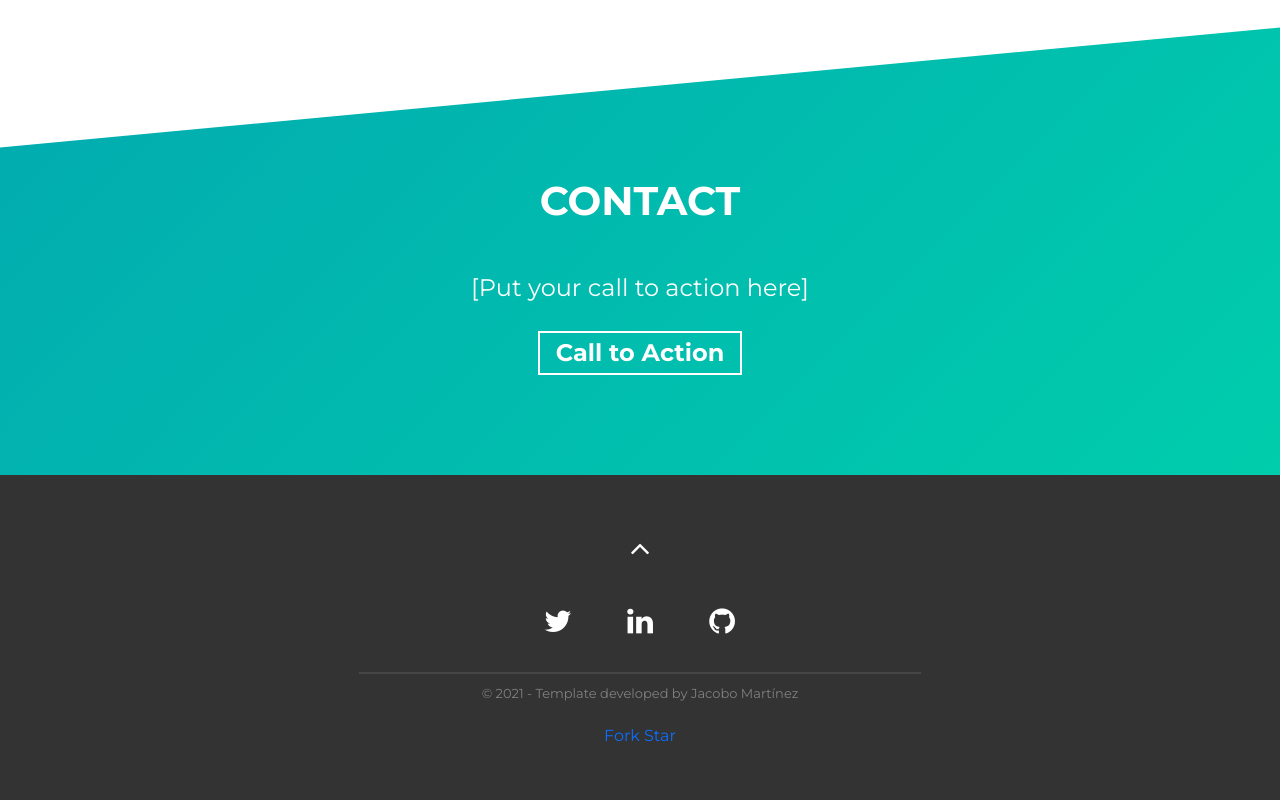
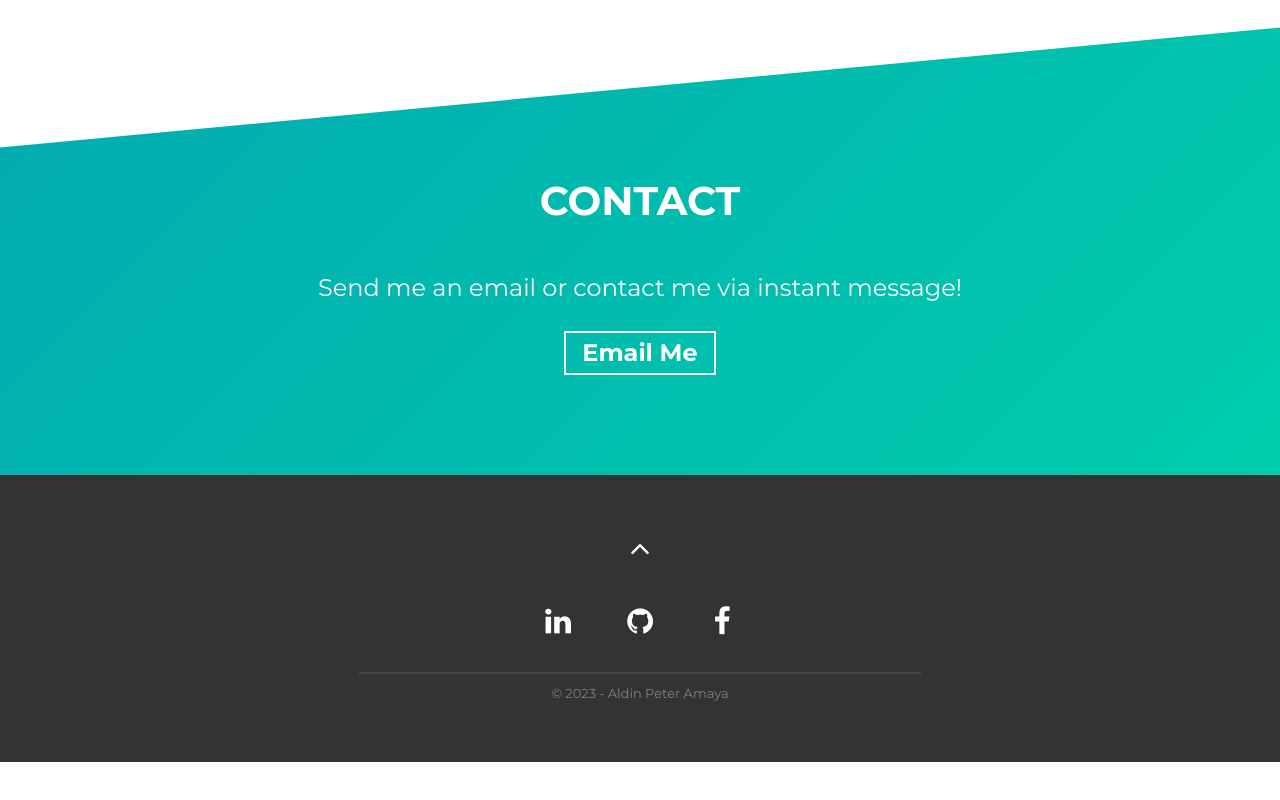
Before and after one commit to aldindev/aldindev.github.io, a website built with Parcel: page src/index.html in a window 1280 px wide. Shown: the part 2878-3678 px from the top of the page. After the commit the page ends 3640 px from the top, so only its background shows below. Built offline with nearby package versions, Linux system fonts and the light colour scheme.

Commit message:
Updated contact me

```diff
--- a/src/index.html
+++ b/src/index.html
@@ -261,13 +261,13 @@
       <div class="container">
         <h2 class="section-title">Contact</h2>
         <div class="contact-wrapper load-hidden">
-          <p class="contact-wrapper__text">[Put your call to action here]</p>
+          <p class="contact-wrapper__text">Send me an email or contact me via instant message!</p>
           <a
             rel="noreferrer"
             target="_blank"
             class="cta-btn cta-btn--resume"
-            href="mailto:example@email.com"
-            >Call to Action</a
+            href="mailto:aldinamaya@email.com"
+            >Email Me</a
           >
         </div>
       </div>
@@ -281,50 +281,27 @@
           <i class="fa fa-angle-up fa-2x" aria-hidden="true"></i>
         </a>
         <div class="social-links">
-          <a rel="noreferrer" href="#!" target="_blank">
-            <i class="fa fa-twitter fa-inverse"></i>
-          </a>
-          <a rel="noreferrer" href="#!" target="_blank">
+          <a rel="noreferrer" href="https://www.linkedin.com/in/aldin-peter-amaya/" target="_blank">
             <i class="fa fa-linkedin fa-inverse"></i>
           </a>
-          <a rel="noreferrer" href="#!" target="_blank">
+          <a rel="noreferrer" href="https://github.com/aldindev" target="_blank">
             <i class="fa fa-github fa-inverse"></i>
+          </a>
+          <a rel="noreferrer" href="https://www.facebook.com/aldin.amaya" target="_blank">
+            <i class="fa fa-facebook fa-inverse"></i>
           </a>
         </div>
 
         <hr />
 
-        <!-- Notice: if you want to give me some credit, it will be huge for me! if not, put your data on it -->
         <p class="footer__text">
-          © 2021 - Template developed by
-          <a rel="noreferrer" href="https://github.com/cobiwave" target="_blank"
-            >Jacobo Martínez</a
+          © 2023 -
+          <a rel="noreferrer" href="https://github.com/aldindev" target="_blank"
+            >Aldin Peter Amaya</a
           >
         </p>
 
-        <!-- TO DO: remove this entire paragraph once you finish your portfolio -->
-        <p class="mt-3 pt-3">
-          <a
-            rel="noreferrer"
-            class="github-button"
-            href="https://github.com/cobiwave/simplefolio/fork"
-            data-icon="octicon-repo-forked"
-            data-size="large"
-            data-show-count="true"
-            aria-label="Fork ntkme/github-buttons on GitHub"
-            >Fork</a
-          >
-          <a
-            rel="noreferrer"
-            class="github-button"
-            href="https://github.com/cobiwave/simplefolio"
-            data-icon="octicon-star"
-            data-size="large"
-            data-show-count="true"
-            aria-label="Star cobiwave/simplefolio on GitHub"
-            >Star</a
-          >
-        </p>
+
       </div>
     </footer>
     <!-- /END Footer Section -->
```
